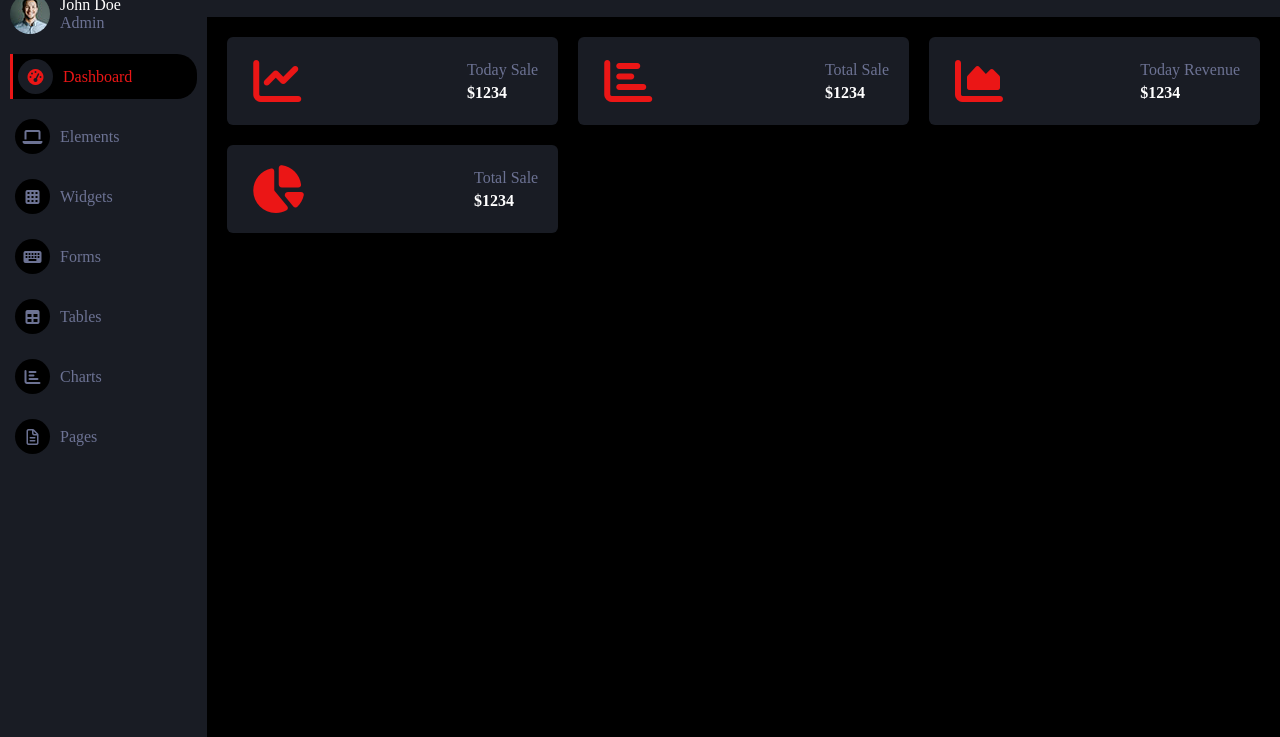
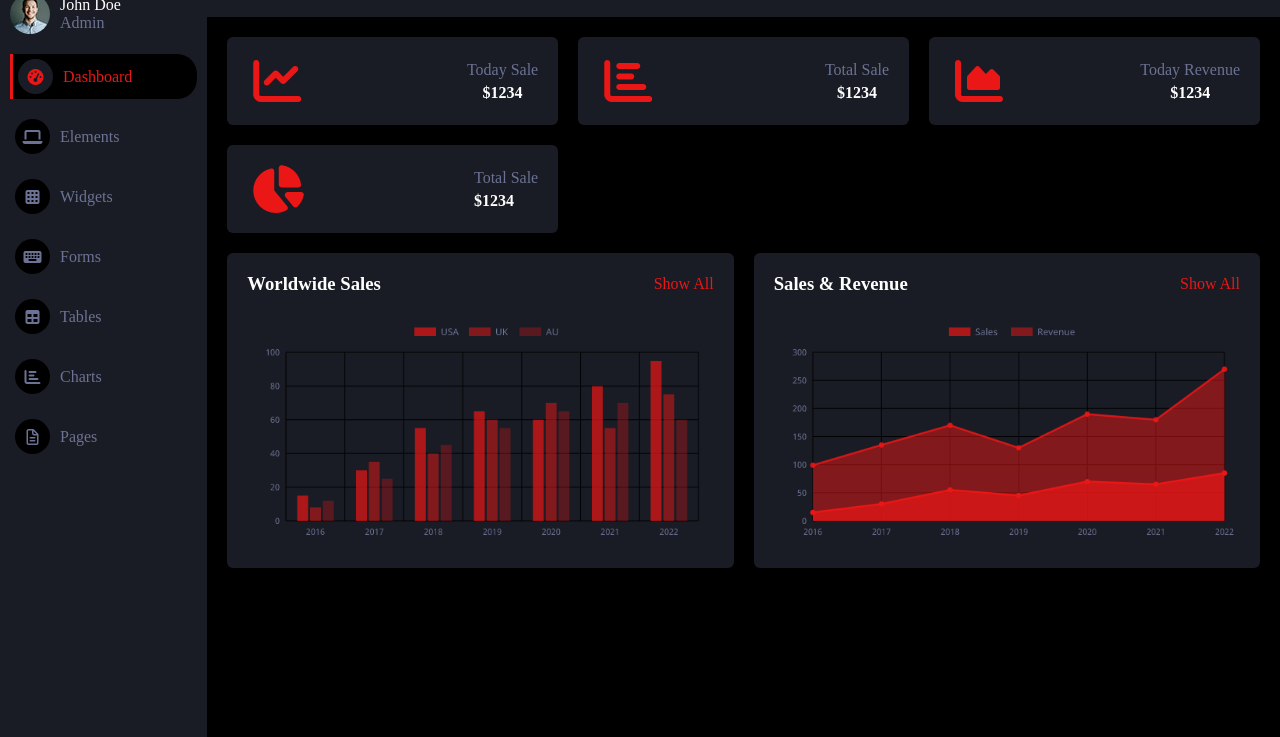
Before and after one commit to abdAlazez-99/Dashboard, a plain HTML site: page index.html in a window 1280 px wide. Shown: the part 63-800 px from the top of the page. Drawn offline with Linux system fonts and the light colour scheme; a web font is replaced by a local one.

Commit message:
feat: adding charts section and styling it

```diff
--- a/css/style.css
+++ b/css/style.css
@@ -39,6 +39,7 @@
   }
   a {
     color: inherit;
+    text-decoration: none;
   }
   img {
     max-width: 100%;
@@ -76,6 +77,7 @@ aside {
     top: 71px;
     left: -100%;
     font-size: 14px;
+    height: 100%;
   }
   .open {
     left: 0 !important;
@@ -123,3 +125,11 @@ header .burger {
     }
   }
 }
+/* ============== */
+.charts article {
+  width: 21.5rem;
+  max-width: 100%;
+  img {
+    margin-inline: auto;
+  }
+}
--- a/index.html
+++ b/index.html
@@ -13,7 +13,7 @@
     <canvas id="pie-chart"></canvas>
     <canvas id="doughnut-chart"></canvas> -->
   <body>
-    <div class="page flex relative">
+    <div class="page flex relative over-hidden">
       <aside class="bg-secondary p-10 duration">
         <h2 class="c-primary"><i class="fa fa-user-edit me-2"></i> DarkPan</h2>
         <figure class="logo m-block-20 flex align-center gap-10 c-light">
@@ -77,27 +77,29 @@
               <img src="img/user.jpg" alt="user" class="rad-half" />john doe
             </li>
           </ul>
-          <i class="fa fa-bars burger pointer absolute bg-black c-primary rad-half flex-center"></i>
+          <i
+            class="fa fa-bars burger pointer absolute bg-black c-primary rad-half flex-center"
+          ></i>
         </header>
         <main class="p-20">
-          <div class="small-stats grid four-columns gap-20">
+          <section class="small-stats grid four-columns gap-20">
             <article class="bg-secondary p-20 flex-bt rad-6">
               <i class="fa fa-chart-line c-primary fa-3x"></i>
-              <div class="txt">
+              <div class="txt t-center">
                 <span class="d-block c-light mb-5">Today Sale</span>
                 <span class="c-white f-bold">$1234</span>
               </div>
             </article>
             <article class="bg-secondary p-20 flex-bt rad-6">
               <i class="fa fa-chart-bar c-primary fa-3x"></i>
-              <div class="txt">
+              <div class="txt t-center">
                 <span class="d-block c-light mb-5">Total Sale</span>
                 <span class="c-white f-bold">$1234</span>
               </div>
             </article>
             <article class="bg-secondary p-20 flex-bt rad-6">
               <i class="fa fa-chart-area c-primary fa-3x"></i>
-              <div class="txt">
+              <div class="txt t-center">
                 <span class="d-block c-light mb-5">Today Revenue</span>
                 <span class="c-white f-bold">$1234</span>
               </div>
@@ -109,7 +111,23 @@
                 <span class="c-white f-bold">$1234</span>
               </div>
             </article>
-          </div>
+          </section>
+          <section class="charts flex-bt wrap gap-20 mt-20">
+            <article class="bg-secondary p-20 rad-6 grow">
+              <div class="info flex-bt mb-20 t-cap">
+                <h3 class="c-white">Worldwide Sales</h3>
+                <a href="#" class="c-primary duration">show all</a>
+              </div>
+              <img src="img/worldwide-sales.svg.png" alt="worldwide-sales" />
+            </article>
+            <article class="bg-secondary p-20 rad-6 grow">
+              <div class="info flex-bt mb-20 t-cap">
+                <h3 class="c-white t-cap">sales & revenue</h3>
+                <a href="#" class="c-primary duration">show all</a>
+              </div>
+              <img src="img/sales-revenue.svg.png" alt="worldwide-sales" />
+            </article>
+          </section>
         </main>
       </div>
     </div>
```
Also changed, not shown: img/doughnut-chart.svg.png (added), img/pie-chart.svg.png (added), img/sales-revenue.svg (1).png (added), img/sales-revenue.svg.png (added), img/single-bar-chart.svg.png (added), img/single-line-chart.svg.png (added), img/worldwide-sales.svg (1).png (added), img/worldwide-sales.svg.png (added).
